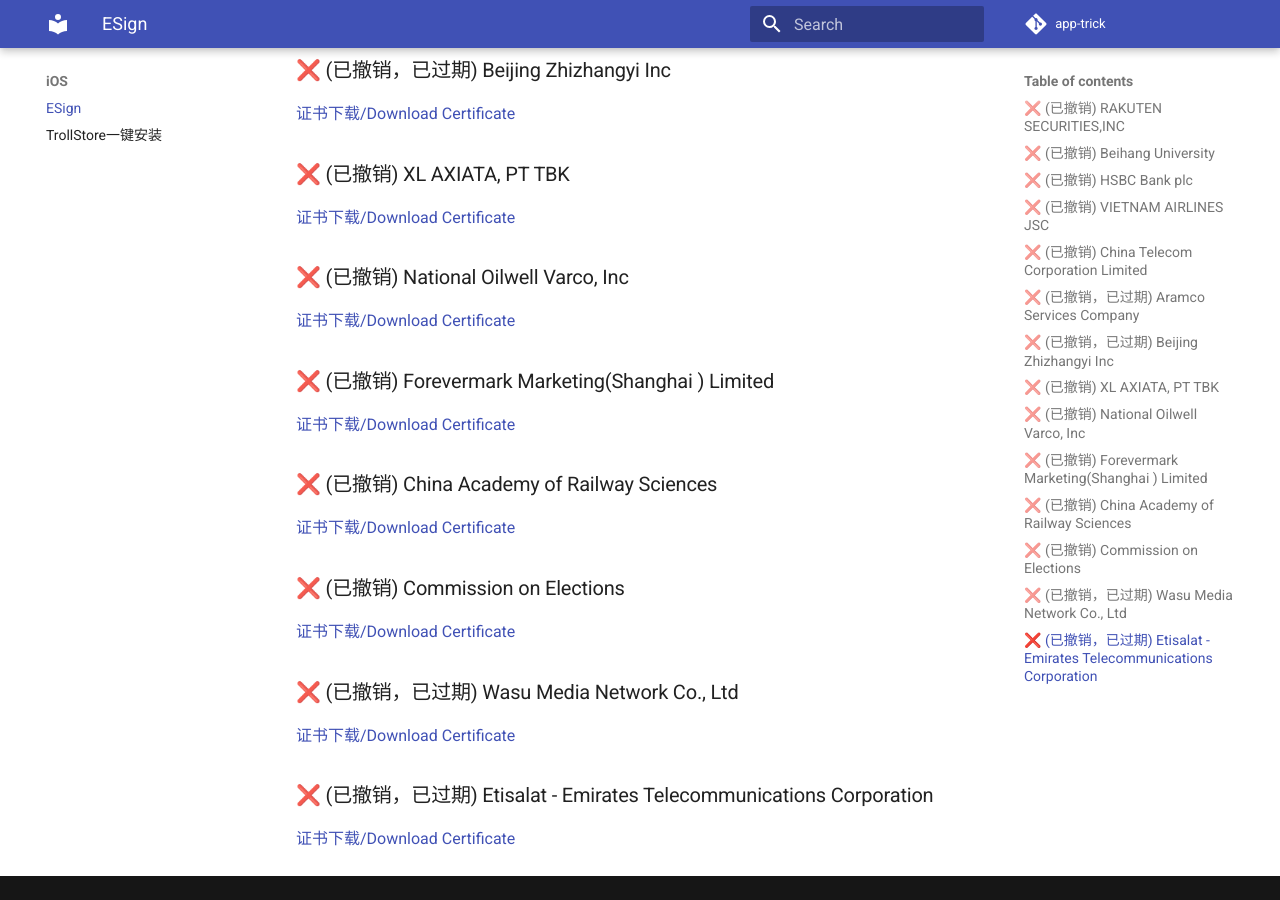
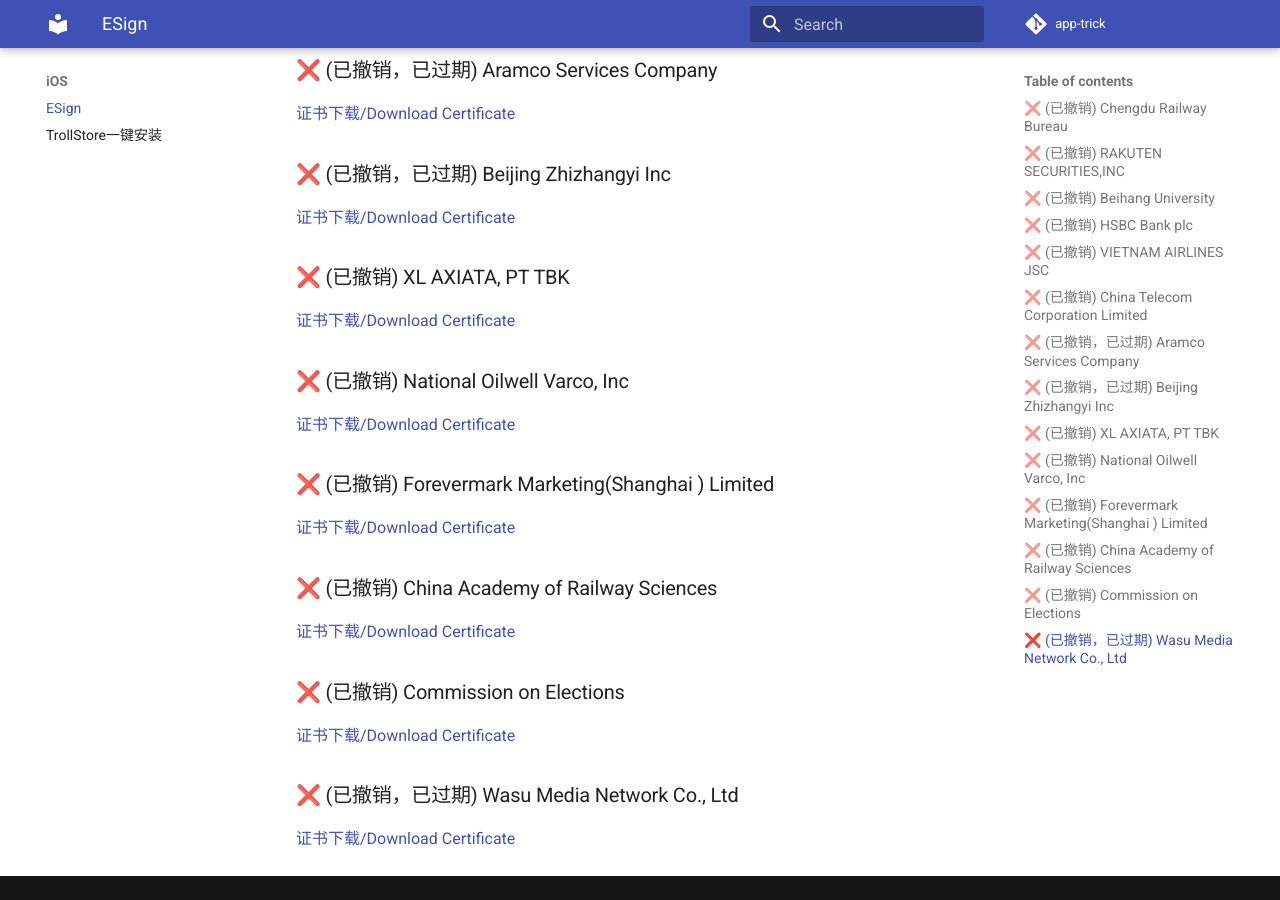
Before and after one commit to app-trick/app-trick.github.io, an MkDocs documentation site: the page built from docs/iOS/Esign.md, in a window 1280 px wide and 900 px high, scrolled down 961 px. Built offline with MkDocs 1.6.1 and Material for MkDocs 9.7.7, drawn with Linux system fonts in a browser that asks for light colours; comment, search, counter and statistics services are not loaded; some of the changed text lies outside the part shown.

Commit message:
Esign Repo Update

```diff
--- a/docs/iOS/Esign.md
+++ b/docs/iOS/Esign.md
@@ -8,6 +8,8 @@
 
 ---
 
+### ❌ (已撤销) Chengdu Railway Bureau
+[证书下载/Download Certificate](/iOS/cert/Chengdu%20Railway%20Bureau.zip)
 ### ❌ (已撤销) RAKUTEN SECURITIES,INC
 [证书下载/Download Certificate](/iOS/cert/RAKUTEN%20SECURITIES%2CINC.zip)
 ### ❌ (已撤销) Beihang University
@@ -34,5 +36,3 @@
 [证书下载/Download Certificate](/iOS/cert/Commission%20on%20Elections.zip)
 ### ❌ (已撤销，已过期) Wasu Media   Network Co., Ltd
 [证书下载/Download Certificate](/iOS/cert/Wasu%20Media%20%20%20Network%20Co.%2C%20Ltd.zip)
-### ❌ (已撤销，已过期) Etisalat - Emirates Telecommunications Corporation
-[证书下载/Download Certificate](/iOS/cert/Etisalat%20-%20Emirates%20Telecommunications%20Corporation.zip)
--- a/docs/iOS/cert/list.txt
+++ b/docs/iOS/cert/list.txt
@@ -1,3 +1,4 @@
+Chengdu Railway Bureau.zip
 RAKUTEN SECURITIES,INC.zip
 Beihang University.zip
 HSBC Bank plc.zip
@@ -11,4 +12,3 @@ Forevermark  Marketing(Shanghai ) Limited.zip
 China Academy of Railway Sciences.zip
 Commission on Elections.zip
 Wasu Media   Network Co., Ltd.zip
-Etisalat - Emirates Telecommunications Corporation.zip
```
Also changed, not shown: 2 other files.
